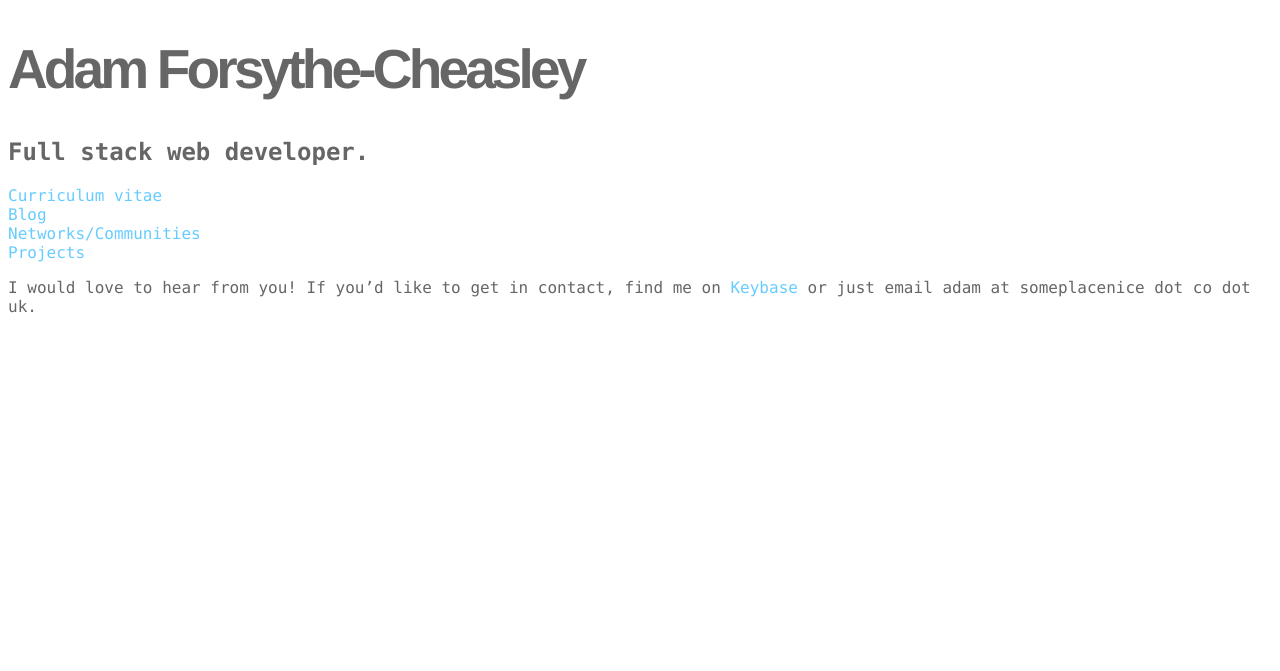
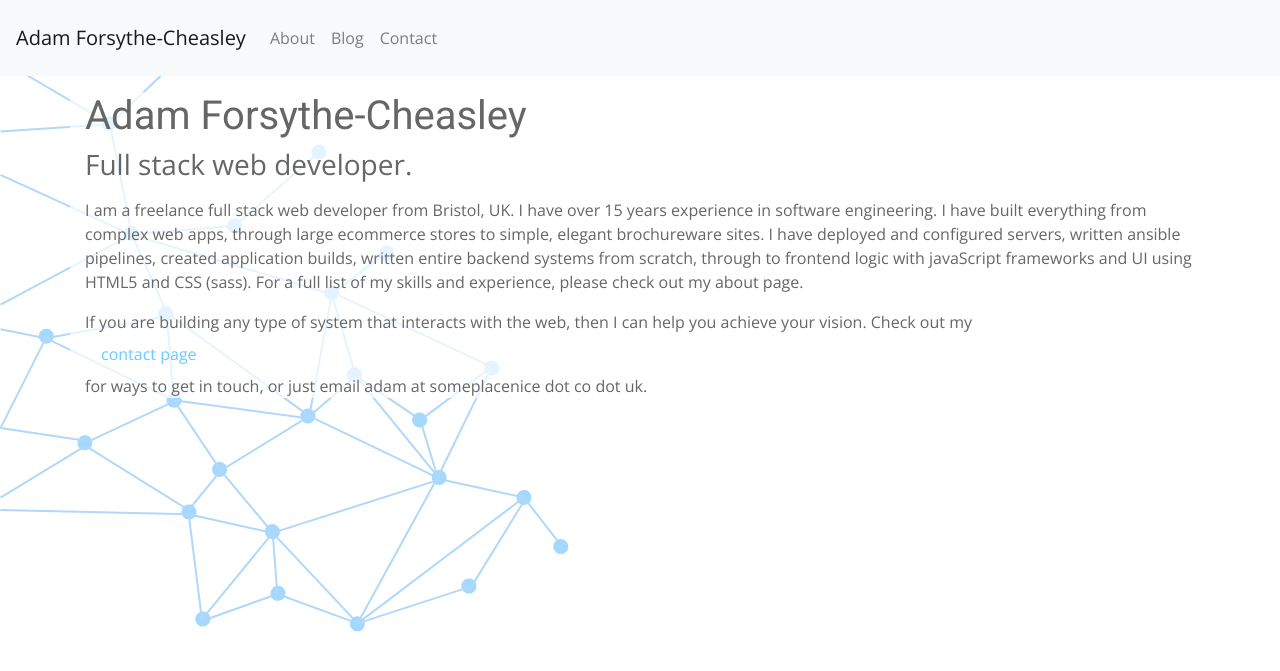
Before and after one commit to adamcheasley/adamcheasley.github.io, a Jekyll site: the page built from index.html, in a window 1280 px wide. Shown: the top 671 px of the page. Built offline with Jekyll 4.4.1, drawn with Linux system fonts in a browser that asks for light colours.

Commit message:
New layout for home and blog page

```diff
--- a/index.html
+++ b/index.html
@@ -1,18 +1,45 @@
 ---
 title: Someplace Nice
-layout: default
+layout: new
 ---
 
-<h1 id="adam-forsythe-cheasley">Adam Forsythe-Cheasley</h1>
+<nav class="navbar navbar-expand-lg navbar-light bg-light">
+  <a class="navbar-brand" href="/">Adam Forsythe-Cheasley</a>
+  <button class="navbar-toggler" type="button" data-toggle="collapse" data-target="#navbarSupportedContent"
+  aria-controls="navbarSupportedContent" aria-expanded="false" aria-label="Toggle navigation">
+  <span class="navbar-toggler-icon"></span>
+</button>
 
-<h2 id="full-stack-web-developer">Full stack web developer.</h2>
+<div class="collapse navbar-collapse" id="navbarSupportedContent">
+  <ul class="navbar-nav mr-auto">
+    <li class="nav-item">
+      <a class="nav-link" href="/about/">About</a>
+    </li>
+    <li class="nav-item">
+      <a class="nav-link" href="/blog/">Blog</a>
+    </li>
+    <li class="nav-item">
+      <a class="nav-link" href="/contact/">Contact</a>
+    </li>
+  </ul>
+</div>
+</nav>
 
-<p><a href="https://drive.google.com/file/d/0BzFGayw0cbzGSm1sZWJRUGxUZnM/view?usp=sharing">Curriculum vitae</a><br />
-<a href="/blog/">Blog</a><br />
-<a href="/networks/">Networks/Communities</a><br />
-<a href="/projects/">Projects</a></p>
+<div class="container">
+  <h1 id="adam-forsythe-cheasley" class="mt-3">Adam Forsythe-Cheasley</h1>
 
-<p>I would love to hear from you! If you’d like to get in contact, find me on
-<a href="https://keybase.io/adamfc">Keybase</a> or just email adam at someplacenice dot co dot uk.</p>
+  <h3>Full stack web developer.</h3>
 
-{% include footer.html %}
+  <p class="mt-3">
+    I am a freelance full stack web developer from Bristol, UK. I have over 15 years experience
+    in software engineering.
+    I have built everything from complex web apps, through large ecommerce stores to simple, elegant brochureware sites.
+    I have deployed and configured servers, written ansible pipelines,
+    created application builds, written entire backend systems from scratch, through to frontend logic with javaScript
+    frameworks and UI using HTML5 and CSS (sass). For a full list of my skills and experience, please check out my about page.
+  </p>
+
+  <p>
+    If you are building any type of system that interacts with the web, then I can help you achieve your vision.
+    Check out my <a class="nav-link" href="/contact/">contact page</a> for ways to get in touch, or just email adam at someplacenice dot co dot uk.
+  </p>
```
Also changed, not shown: _layouts/post.html (+14 -3 lines), blog.html (+24 -2 lines).
